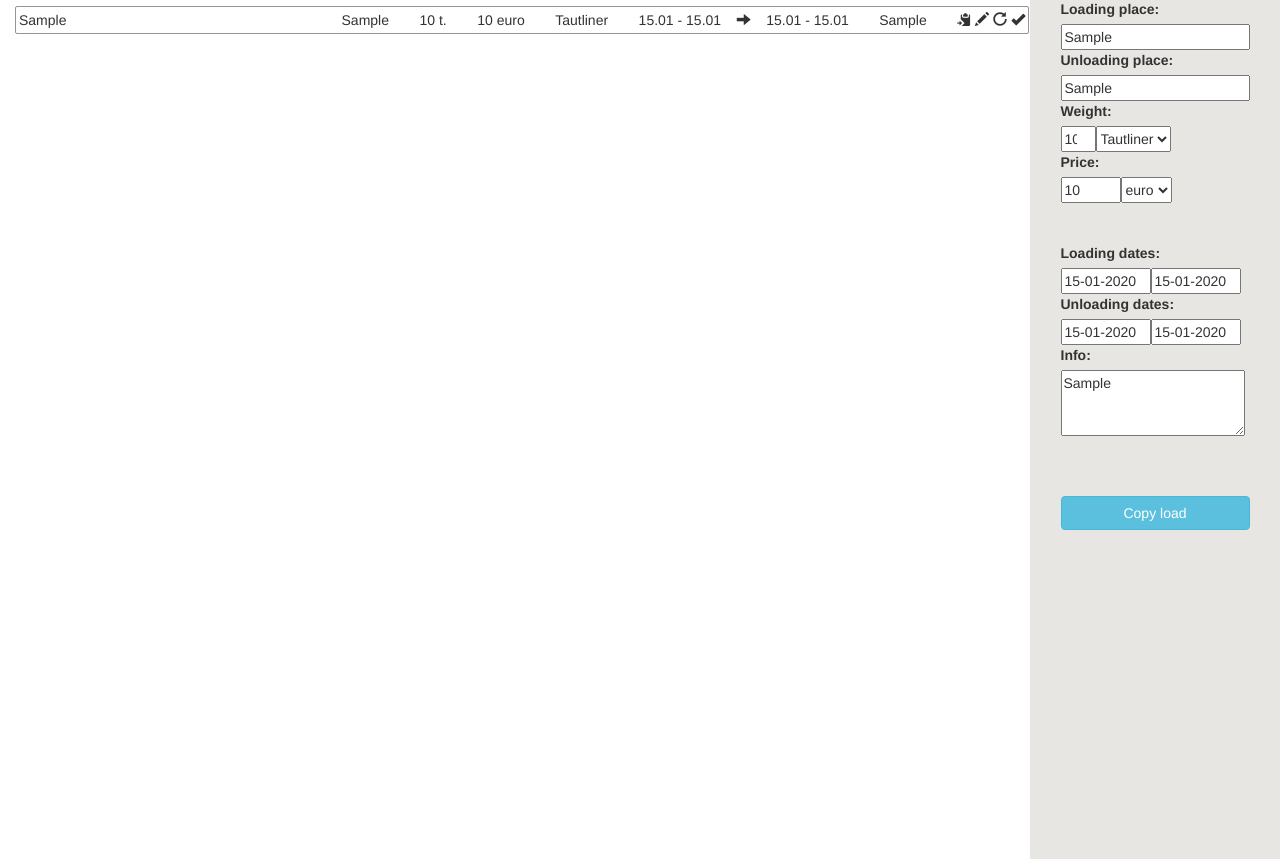
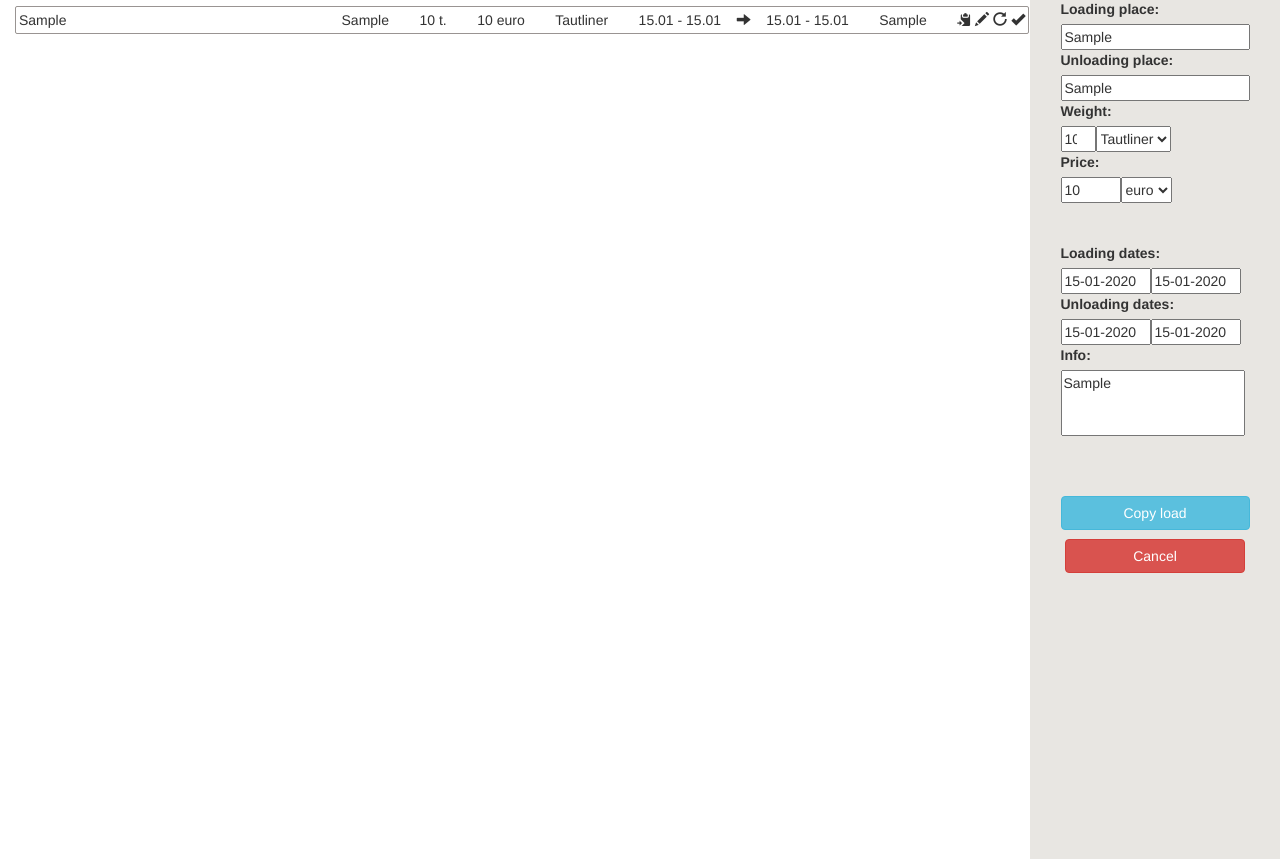
Before and after one commit to jdziurzynski/cargodesk, a Django app: page /copy/1 in a window 1280 px wide. Shown: the part 41-900 px from the top of the page. Run offline with Django 3.2, Linux system fonts and the light colour scheme; a user stored in the database is signed in; tables that the repository leaves empty hold one stand-in row (values such as "Sample post"); some libraries are stand-ins or nearby versions.

Commit message:
Cancel button on edit/copy page. Not resizeable text area. Todo info blank=true

```diff
--- a/cargodesk/cargos/forms.py
+++ b/cargodesk/cargos/forms.py
@@ -22,7 +22,7 @@ class FormNewLoad(ModelForm):
         #fields =  '__all__'  #'['loading_place', 'unloading_place', 'weight', 'price', 'info', 'truck_type', 'currency', 'date']'
         exclude = ("date_close", "status", "closed_date", 'author', "status2")
         widgets={
-            'info': Textarea(attrs={'cols':20, 'rows': 3}),
+            'info': Textarea(attrs={'cols':20, 'rows': 3, 'style':'resize:none;'}),
             'date': DateInput()
         }
 
@@ -46,7 +46,7 @@ class TodoForm(ModelForm):
         model = Todo
         exclude = ('create_date', 'status', 'author')
         widgets={
-            'text': Textarea(attrs={'cols':40, 'rows': 3}),
+            'text': Textarea(attrs={'cols':40, 'rows': 3, 'style':'resize:none;'}),
         }
     def __init__(self, *args, **kwargs):
         super().__init__(*args, **kwargs)
--- a/cargodesk/cargos/models.py
+++ b/cargodesk/cargos/models.py
@@ -77,7 +77,7 @@ class Shipment(models.Model):
 
 class Todo(models.Model):
     title = models.CharField(max_length=100)
-    text = models.TextField(max_length=200)
+    text = models.TextField(max_length=200, blank=True)
     create_date = models.DateTimeField(default=datetime.now)
     status = models.CharField(max_length=10,  choices=status_choices, default=active)
     author = models.ForeignKey(settings.AUTH_USER_MODEL,on_delete=models.SET_NULL, blank=True, null=True)
--- a/cargodesk/cargos/static/cargos/css/style.css
+++ b/cargodesk/cargos/static/cargos/css/style.css
@@ -105,6 +105,13 @@
     .submit_button{
       width: 100%
 
+    }
+
+    .cancel_button {
+      position: absolute;
+      right: 35px;
+      top: 580px;
+      width: 180px;
     }
 
     .price{
--- a/cargodesk/cargos/templates/copy_load.html
+++ b/cargodesk/cargos/templates/copy_load.html
@@ -58,6 +58,7 @@
     <input class="btn btn-info submit_button" type="submit" value="Copy load">
     </form>
   </div>
+  <a href='/'><button class="btn btn-danger cancel_button">Cancel</button></a>
 
 
   </body>
--- a/cargodesk/cargos/templates/edit_load_page.html
+++ b/cargodesk/cargos/templates/edit_load_page.html
@@ -60,7 +60,7 @@
     <input class="btn btn-warning submit_button" type="submit" value="Edit load">
     </form>
   </div>
-
+  <a href='/'><button class="btn btn-danger cancel_button">Cancel</button></a>
 
   </body>
 
```
